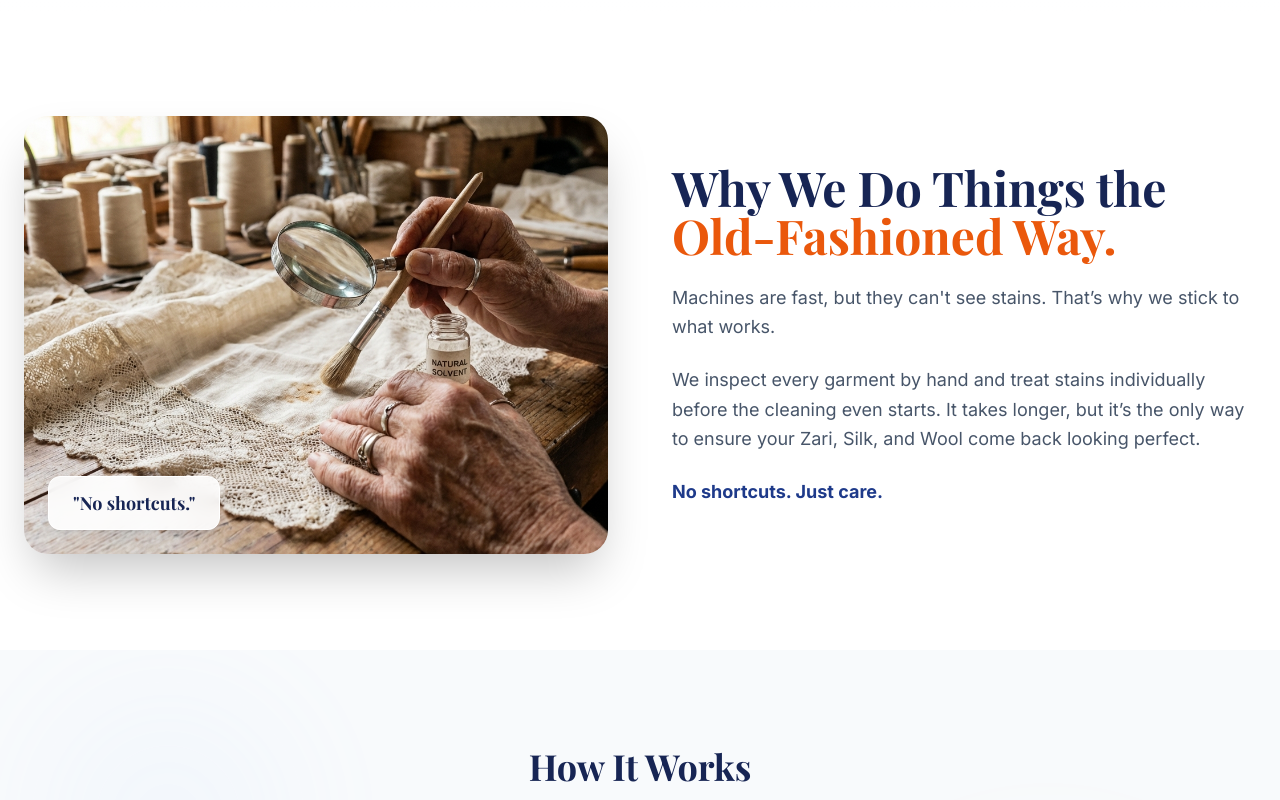
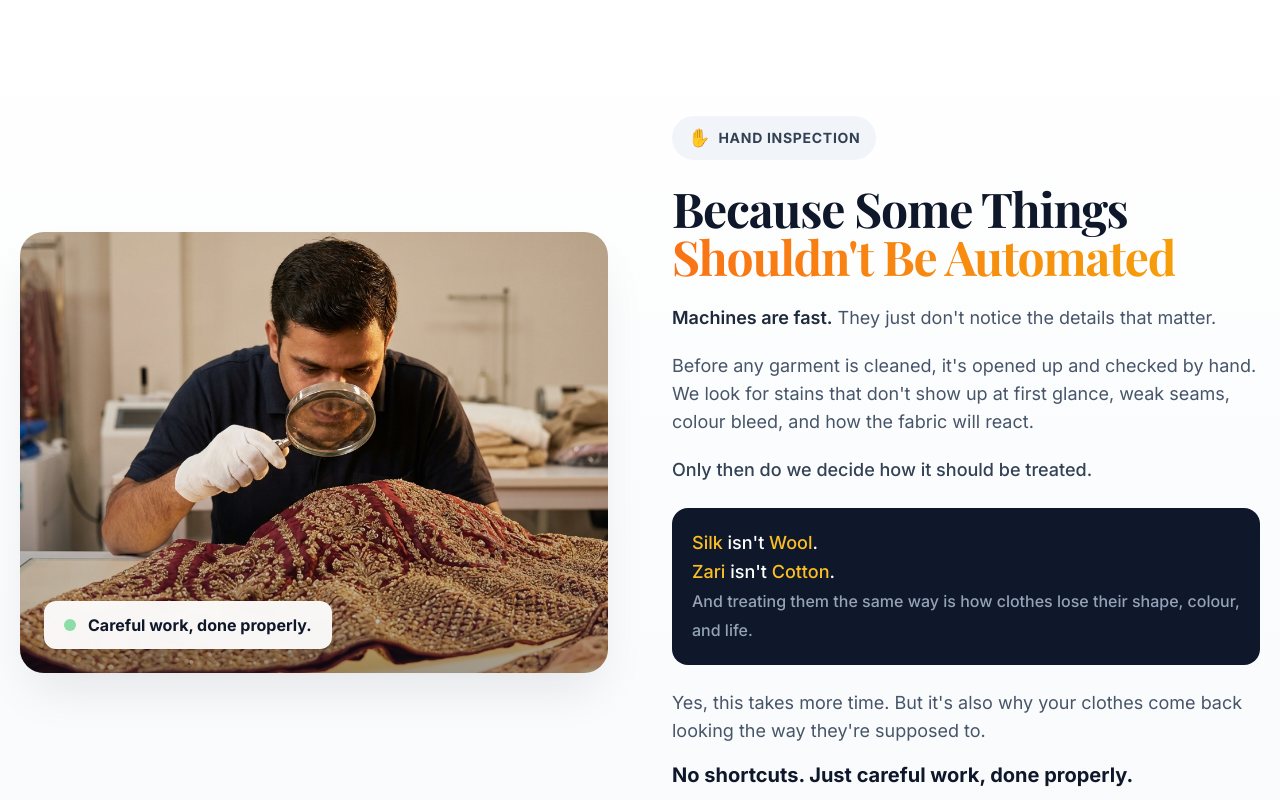
Before and after one commit to comexdryclean70/comex-dryclean-main-website, a Next.js app: page / in a window 1280 px wide. Shown: the part 2380-3180 px from the top of the page. Built offline with nearby package versions, Linux system fonts and the light colour scheme; a web font is replaced by a local one.

Commit message:
feat: rewrite MastersTouch section with new content and AI-generated lehenga inspection image

```diff
--- a/src/components/MastersTouch.tsx
+++ b/src/components/MastersTouch.tsx
@@ -5,54 +5,101 @@ import { motion } from "framer-motion";
 
 export default function MastersTouch() {
     return (
-        <section className="py-24 bg-white overflow-hidden">
-            <div className="max-w-7xl mx-auto px-6">
-                <div className="flex flex-col md:flex-row items-center gap-16">
+        <section className="py-16 md:py-24 bg-gradient-to-b from-white to-slate-50 overflow-hidden">
+            <div className="max-w-7xl mx-auto px-5">
+
+                {/* Mobile: Image First, Then Content */}
+                <div className="flex flex-col lg:flex-row items-center gap-10 lg:gap-16">
+
                     {/* Visual Side */}
                     <motion.div
-                        initial={{ opacity: 0, x: -50 }}
-                        whileInView={{ opacity: 1, x: 0 }}
+                        initial={{ opacity: 0, y: 30 }}
+                        whileInView={{ opacity: 1, y: 0 }}
                         viewport={{ once: true }}
-                        transition={{ duration: 0.8 }}
-                        className="w-full md:w-1/2 relative"
+                        transition={{ duration: 0.6 }}
+                        className="w-full lg:w-1/2 relative order-1"
                     >
-                        <div className="relative aspect-[4/3] rounded-3xl overflow-hidden shadow-2xl">
+                        <div className="relative aspect-[4/3] rounded-2xl lg:rounded-3xl overflow-hidden shadow-2xl shadow-slate-900/10">
                             <Image
-                                src="/masters-touch.png"
-                                alt="Master craftsman inspecting fabric by hand"
+                                src="/lehenga-inspection.png"
+                                alt="Expert inspecting premium lehenga with magnifying glass"
                                 fill
                                 className="object-cover"
                             />
-                            {/* Overlay Badge */}
-                            <div className="absolute bottom-6 left-6 bg-white/90 backdrop-blur text-blue-950 px-6 py-3 rounded-xl shadow-lg border border-white">
-                                <p className="font-serif font-bold text-lg">"No shortcuts."</p>
+                            {/* Gradient Overlay */}
+                            <div className="absolute inset-0 bg-gradient-to-t from-slate-900/40 via-transparent to-transparent" />
+
+                            {/* Floating Badge */}
+                            <div className="absolute bottom-4 left-4 right-4 sm:left-6 sm:right-auto sm:bottom-6">
+                                <div className="bg-white/95 backdrop-blur-sm px-5 py-3 rounded-xl shadow-lg inline-flex items-center gap-3">
+                                    <div className="w-3 h-3 rounded-full bg-green-500 animate-pulse" />
+                                    <p className="font-bold text-slate-900 text-sm sm:text-base">Careful work, done properly.</p>
+                                </div>
                             </div>
                         </div>
-                        {/* Decorative Element */}
-                        <div className="absolute -bottom-6 -right-6 w-full h-full border-2 border-orange-200 rounded-3xl -z-10 bg-orange-50/50"></div>
+
+                        {/* Decorative Frame - Desktop Only */}
+                        <div className="hidden lg:block absolute -bottom-4 -right-4 w-full h-full border-2 border-amber-200 rounded-3xl -z-10 bg-amber-50/30" />
                     </motion.div>
 
                     {/* Copy Side */}
                     <motion.div
-                        initial={{ opacity: 0, x: 50 }}
-                        whileInView={{ opacity: 1, x: 0 }}
+                        initial={{ opacity: 0, y: 30 }}
+                        whileInView={{ opacity: 1, y: 0 }}
                         viewport={{ once: true }}
-                        transition={{ duration: 0.8, delay: 0.2 }}
-                        className="w-full md:w-1/2"
+                        transition={{ duration: 0.6, delay: 0.1 }}
+                        className="w-full lg:w-1/2 order-2"
                     >
-                        <h2 className="text-4xl md:text-5xl font-bold text-blue-950 font-serif mb-6 leading-tight">
-                            Why We Do Things the <span className="text-orange-600">Old-Fashioned Way.</span>
+                        {/* Badge */}
+                        <div className="inline-flex items-center gap-2 bg-slate-100 px-4 py-2 rounded-full mb-6">
+                            <span className="text-lg">✋</span>
+                            <span className="text-sm font-bold text-slate-700 uppercase tracking-wider">Hand Inspection</span>
+                        </div>
+
+                        {/* Headline */}
+                        <h2 className="text-3xl sm:text-4xl lg:text-5xl font-bold text-slate-900 mb-6 leading-tight tracking-tight">
+                            Because Some Things{' '}
+                            <span className="text-transparent bg-clip-text bg-gradient-to-r from-orange-500 to-amber-500">
+                                Shouldn't Be Automated
+                            </span>
                         </h2>
 
-                        <div className="space-y-6 text-lg text-slate-600 leading-relaxed">
+                        {/* Content */}
+                        <div className="space-y-5 text-base sm:text-lg text-slate-600 leading-relaxed">
                             <p>
-                                Machines are fast, but they can't see stains. That’s why we stick to what works.
+                                <span className="font-semibold text-slate-800">Machines are fast.</span>
+                                {' '}They just don't notice the details that matter.
                             </p>
+
                             <p>
-                                We inspect every garment by hand and treat stains individually before the cleaning even starts. It takes longer, but it’s the only way to ensure your Zari, Silk, and Wool come back looking perfect.
+                                Before any garment is cleaned, it's opened up and checked by hand.
+                                We look for stains that don't show up at first glance, weak seams,
+                                colour bleed, and how the fabric will react.
                             </p>
-                            <p className="font-bold text-blue-900">
-                                No shortcuts. Just care.
+
+                            <p className="font-medium text-slate-700">
+                                Only then do we decide how it should be treated.
+                            </p>
+                        </div>
+
+                        {/* Fabric Callout */}
+                        <div className="my-6 p-5 bg-slate-900 rounded-2xl text-white">
+                            <p className="text-lg font-medium leading-relaxed">
+                                <span className="text-amber-400">Silk</span> isn't <span className="text-amber-400">Wool</span>.<br />
+                                <span className="text-amber-400">Zari</span> isn't <span className="text-amber-400">Cotton</span>.<br />
+                                <span className="text-slate-400 text-base">And treating them the same way is how clothes lose their shape, colour, and life.</span>
+                            </p>
+                        </div>
+
+                        {/* Closing */}
+                        <div className="space-y-4 text-base sm:text-lg text-slate-600 leading-relaxed">
+                            <p>
+                                Yes, this takes more time. But it's also why your clothes come back
+                                looking the way they're supposed to.
+                            </p>
+
+                            <p className="font-bold text-slate-900 text-lg sm:text-xl">
+                                No shortcuts. Just careful work, done properly.
                             </p>
                         </div>
                     </motion.div>
```
Also changed, not shown: public/lehenga-inspection.png (added).
